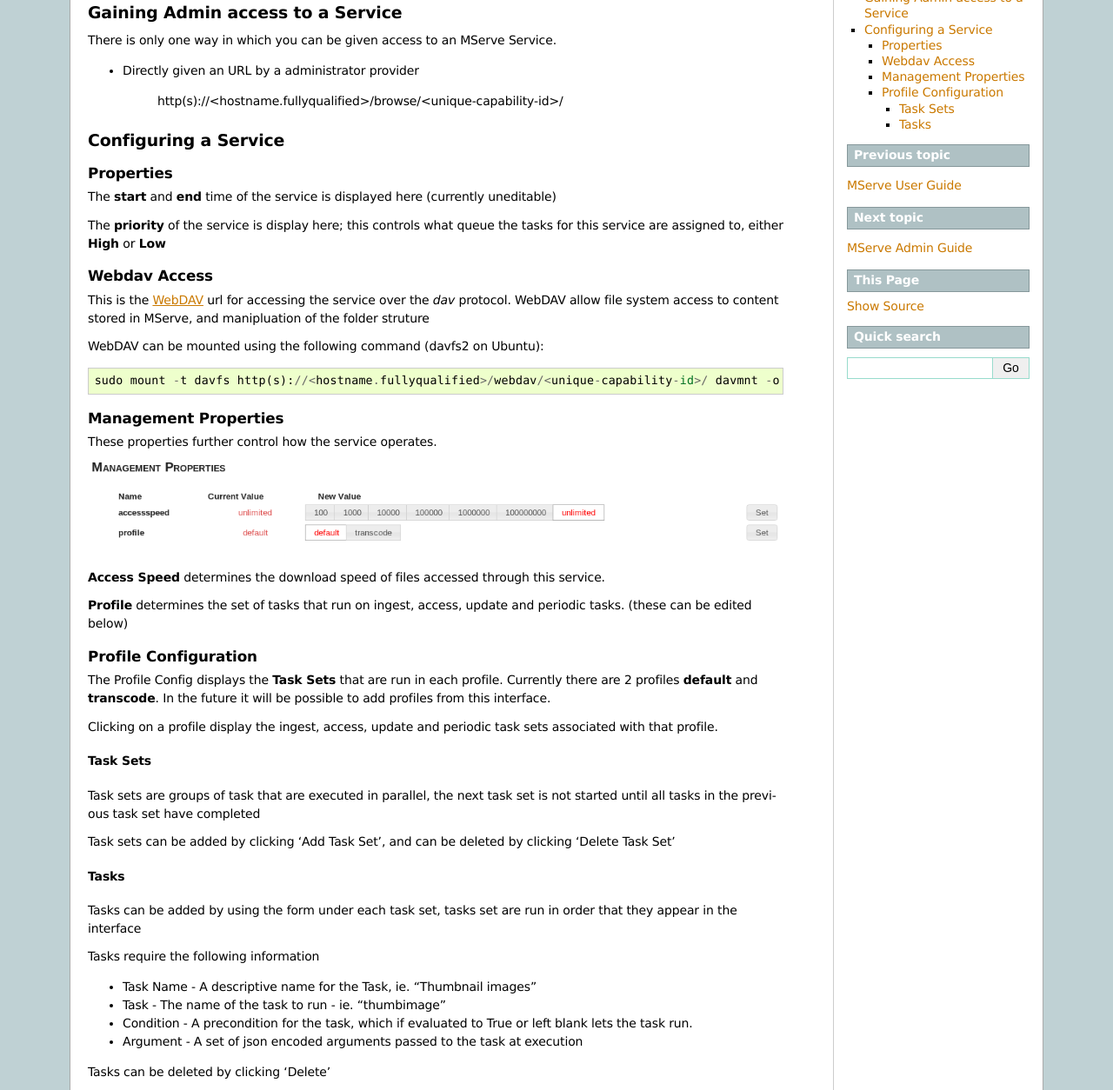
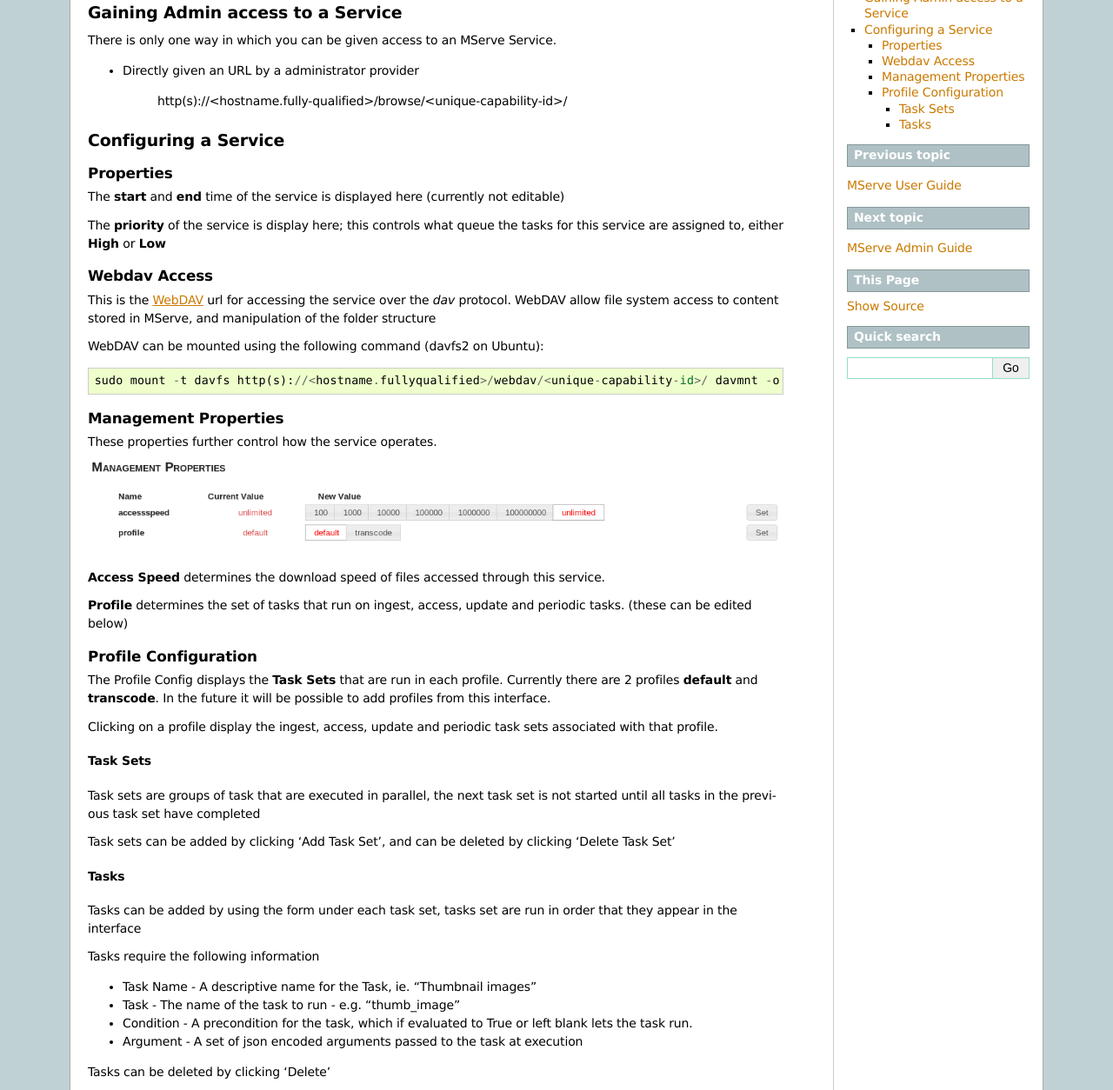
Before and after one commit to mmcardle/MServe, a Sphinx documentation site: the page built from docs/service_provider_guide.rst, in a window 1280 px wide. Shown: the part 133-1387 px from the top of the page at 87% size. Built offline with Sphinx 7.4.7, drawn with Linux system fonts in a browser that asks for light colours.

Commit message:
Fix typos in the docs.

```diff
--- a/docs/service_provider_guide.rst
+++ b/docs/service_provider_guide.rst
@@ -10,7 +10,7 @@
 
 * Directly given an URL by a administrator provider
 
-   http(s)://<hostname.fullyqualified>/browse/<unique-capability-id>/
+   http(s)://<hostname.fully-qualified>/browse/<unique-capability-id>/
 
 Configuring a Service
 **********************
@@ -18,14 +18,14 @@
 Properties
 -----------
 
-The **start** and **end** time of the service is displayed here (currently uneditable)
+The **start** and **end** time of the service is displayed here (currently not editable)
 
 The **priority** of the service is display here; this controls what queue the tasks for this service are assigned to, either **High** or **Low**
 
 Webdav Access
 --------------
 
-This is the `WebDAV <http://en.wikipedia.org/wiki/WebDAV>`_ url for accessing the service over the *dav* protocol. WebDAV allow file system access to content stored in MServe, and manipluation of the folder struture
+This is the `WebDAV <http://en.wikipedia.org/wiki/WebDAV>`_ url for accessing the service over the *dav* protocol. WebDAV allow file system access to content stored in MServe, and manipulation of the folder structure
 
 WebDAV can be mounted using the following command (davfs2 on Ubuntu)::
 
@@ -66,7 +66,7 @@
 Tasks require the following information
 
 * Task Name - A descriptive name for the Task, ie. "Thumbnail images"
-* Task - The name of the task to run - ie. "thumbimage"
+* Task - The name of the task to run - e.g. "thumb_image"
 * Condition - A precondition for the task, which if evaluated to True or left blank lets the task run.
 * Argument - A set of json encoded arguments passed to the task at execution
 
```
